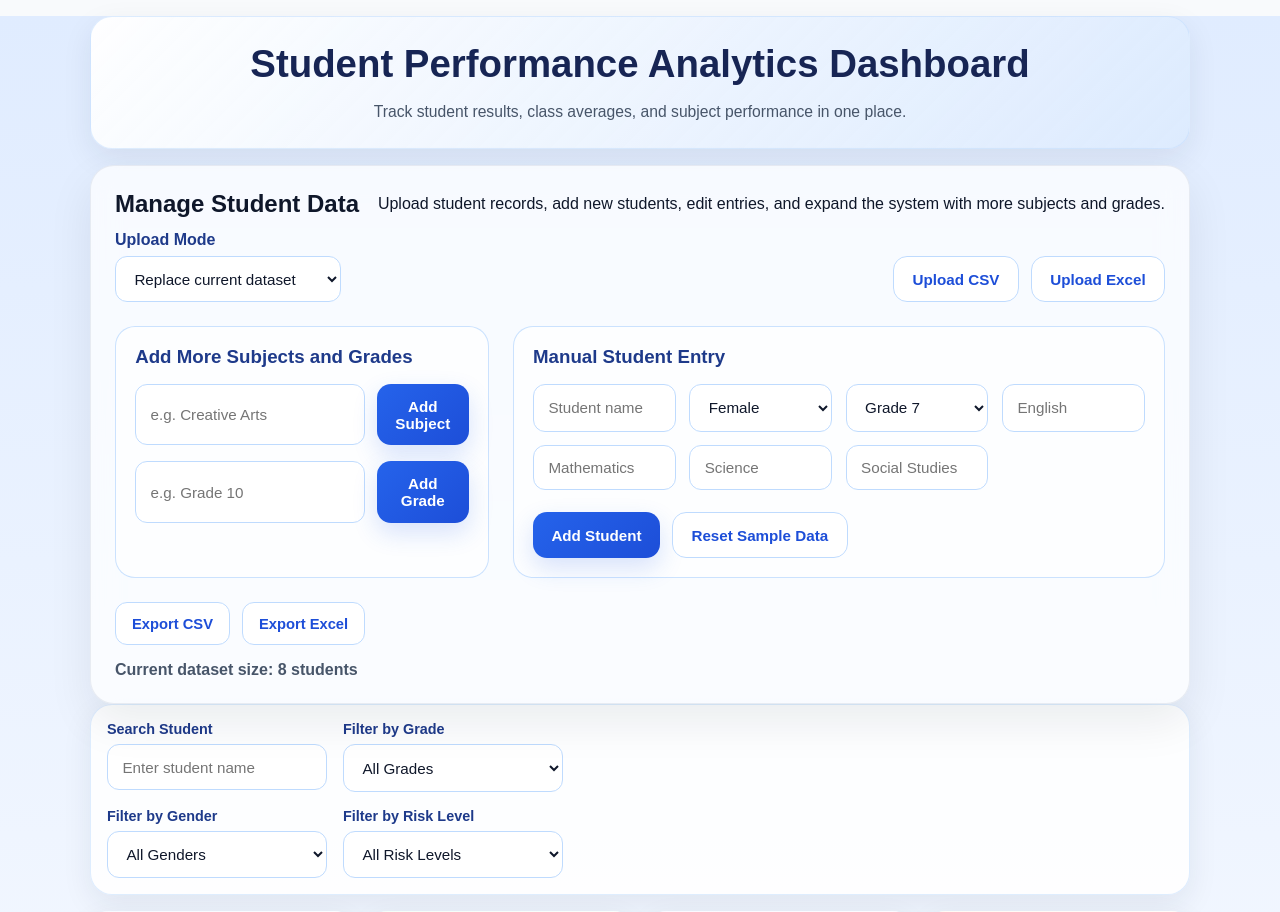
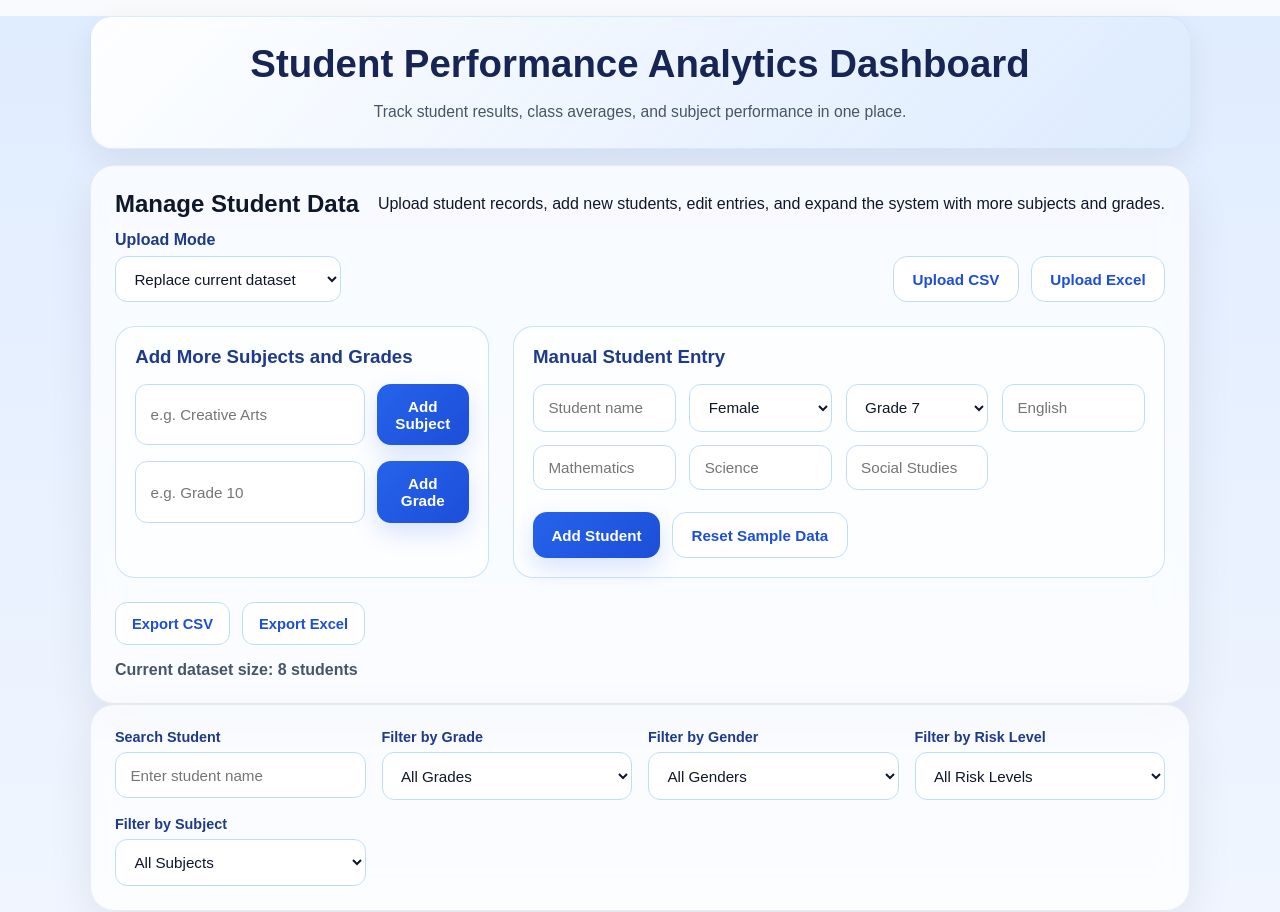
Before and after one commit to Nyantakyi-Francis/student-performance-dashboard, a React (Vite) app: page / in a window 1280 px wide. Shown: the top 912 px of the page. Built offline with nearby package versions, Linux system fonts and the light colour scheme.

Commit message:
Add subject filter to dashboard

```diff
--- a/src/App.css
+++ b/src/App.css
@@ -722,3 +722,42 @@ tbody tr:hover {
   color: #334155;
   line-height: 1.6;
 }
+.filter-bar {
+  display: grid;
+  grid-template-columns: repeat(auto-fit, minmax(220px, 1fr));
+  gap: 1rem;
+  background: rgba(255, 255, 255, 0.72);
+  border: 1px solid rgba(148, 163, 184, 0.18);
+  border-radius: 24px;
+  padding: 1.5rem;
+  box-shadow: 0 18px 45px rgba(15, 23, 42, 0.08);
+  backdrop-filter: blur(14px);
+}
+
+.filter-group {
+  display: flex;
+  flex-direction: column;
+  gap: 0.45rem;
+}
+
+.filter-group label {
+  font-weight: 700;
+  color: #1e3a8a;
+}
+
+.filter-group select {
+  width: 100%;
+  min-width: 0;
+  padding: 0.82rem 0.9rem;
+  border: 1px solid #bfdbfe;
+  border-radius: 12px;
+  background: rgba(255, 255, 255, 0.96);
+  color: #0f172a;
+  font-size: 0.95rem;
+  outline: none;
+}
+
+.filter-group select:focus {
+  border-color: #2563eb;
+  box-shadow: 0 0 0 3px rgba(37, 99, 235, 0.15);
+}
--- a/src/App.jsx
+++ b/src/App.jsx
@@ -11,7 +11,6 @@ import DataManager from './components/DataManager'
 import InsightsPanel from './components/InsightsPanel'
 import { getStudentAverage, getRiskLevel } from './utils/analytics'
 
-
 function App() {
   const [students, setStudents] = useState(initialStudents)
   const [subjects, setSubjects] = useState(defaultSubjects)
@@ -19,6 +18,7 @@ function App() {
   const [selectedGrade, setSelectedGrade] = useState('All')
   const [selectedGender, setSelectedGender] = useState('All')
   const [selectedRisk, setSelectedRisk] = useState('All')
+  const [selectedSubject, setSelectedSubject] = useState('All')
   const [searchTerm, setSearchTerm] = useState('')
   const [editingStudent, setEditingStudent] = useState(null)
 
@@ -41,9 +41,30 @@ function App() {
       const matchesSearch =
         student.name.toLowerCase().includes(searchTerm.toLowerCase())
 
-      return matchesGrade && matchesGender && matchesRisk && matchesSearch
+      const matchesSubject =
+        selectedSubject === 'All' ||
+        Object.prototype.hasOwnProperty.call(student.scores || {}, selectedSubject)
+
+      return (
+        matchesGrade &&
+        matchesGender &&
+        matchesRisk &&
+        matchesSearch &&
+        matchesSubject
+      )
     })
-  }, [students, subjects, selectedGrade, selectedGender, selectedRisk, searchTerm])
+  }, [
+    students,
+    subjects,
+    selectedGrade,
+    selectedGender,
+    selectedRisk,
+    selectedSubject,
+    searchTerm,
+  ])
+
+  const chartSubjects =
+    selectedSubject === 'All' ? subjects : subjects.filter((subject) => subject === selectedSubject)
 
   const handleDeleteStudent = (id) => {
     setStudents((prev) => prev.filter((student) => student.id !== id))
@@ -85,19 +106,22 @@ function App() {
           setSelectedGender={setSelectedGender}
           selectedRisk={selectedRisk}
           setSelectedRisk={setSelectedRisk}
+          selectedSubject={selectedSubject}
+          setSelectedSubject={setSelectedSubject}
           searchTerm={searchTerm}
           setSearchTerm={setSearchTerm}
           gradeOptions={availableGrades}
+          subjects={subjects}
         />
 
-<DashboardCards students={filteredStudents} subjects={subjects} />
+        <DashboardCards students={filteredStudents} subjects={chartSubjects} />
 
-<InsightsPanel students={filteredStudents} subjects={subjects} />
+        <InsightsPanel students={filteredStudents} subjects={chartSubjects} />
 
-<section className="charts-grid">
-  <SubjectBarChart students={filteredStudents} subjects={subjects} />
-  <PerformancePieChart students={filteredStudents} subjects={subjects} />
-</section>
+        <section className="charts-grid">
+          <SubjectBarChart students={filteredStudents} subjects={chartSubjects} />
+          <PerformancePieChart students={filteredStudents} subjects={chartSubjects} />
+        </section>
 
         <StudentTable
           students={filteredStudents}
--- a/src/components/FilterBar.jsx
+++ b/src/components/FilterBar.jsx
@@ -1,3 +1,5 @@
+import { formatSubjectLabel } from '../data/config'
+
 function FilterBar({
   selectedGrade,
   setSelectedGrade,
@@ -5,9 +7,12 @@ function FilterBar({
   setSelectedGender,
   selectedRisk,
   setSelectedRisk,
+  selectedSubject,
+  setSelectedSubject,
   searchTerm,
   setSearchTerm,
   gradeOptions,
+  subjects,
 }) {
   return (
     <section className="filter-bar">
@@ -65,6 +70,22 @@ function FilterBar({
           <option value="At Risk">At Risk</option>
         </select>
       </div>
+
+      <div className="filter-group">
+        <label htmlFor="subject-filter">Filter by Subject</label>
+        <select
+          id="subject-filter"
+          value={selectedSubject}
+          onChange={(e) => setSelectedSubject(e.target.value)}
+        >
+          <option value="All">All Subjects</option>
+          {subjects.map((subject) => (
+            <option key={subject} value={subject}>
+              {formatSubjectLabel(subject)}
+            </option>
+          ))}
+        </select>
+      </div>
     </section>
   )
 }
```
